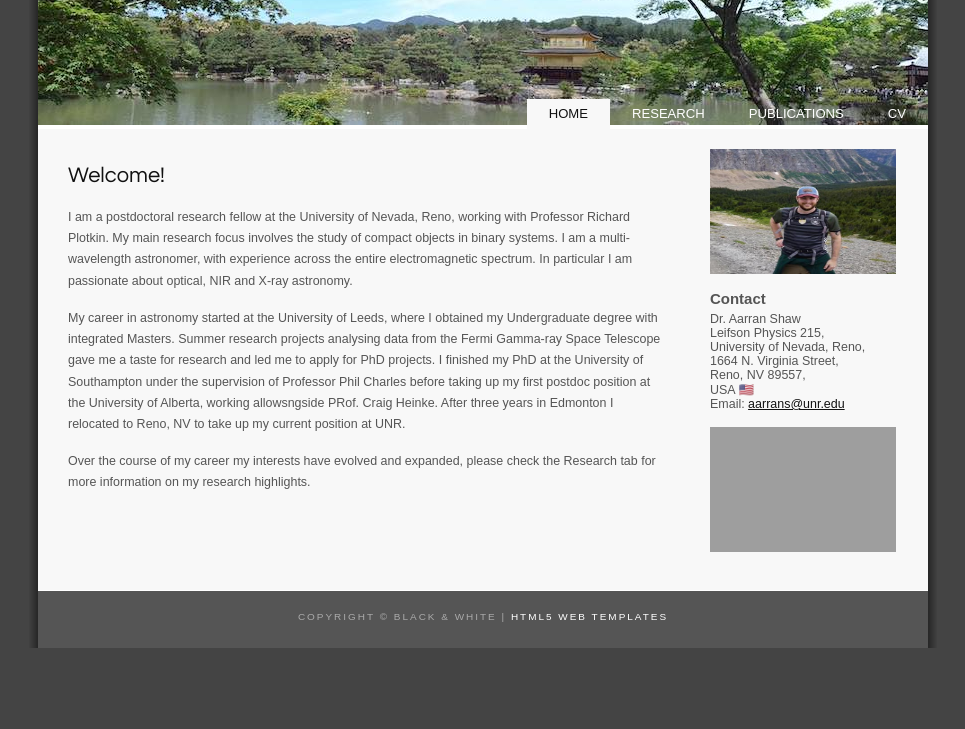
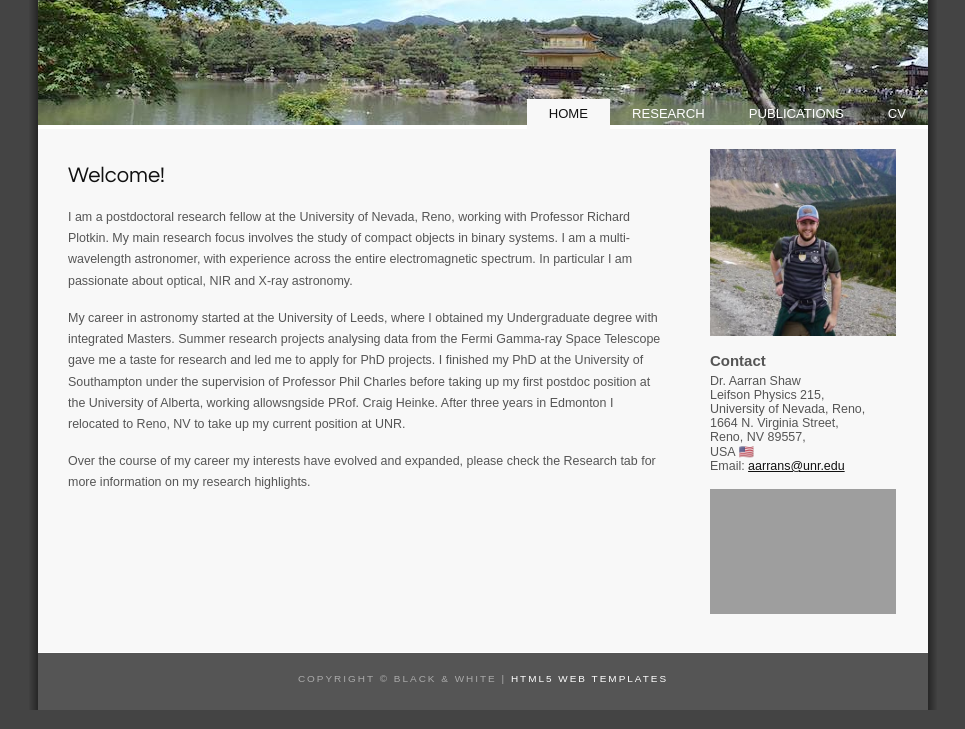
Before and after one commit to aarranshaw/aarranshaw.github.io, a plain HTML site: page index.html in a window 1280 px wide. Shown: the part 71-800 px from the top of the page, without its empty margins (157-1122 px from the left). Drawn offline with Linux system fonts and the light colour scheme; grey boxes are pictures that could not be loaded.

Commit message:
changed my pic to have correct aspect ratio

```diff
--- a/index.html
+++ b/index.html
@@ -34,7 +34,7 @@
     </div>
     <div id="site_content">
       <div class="sidebar">
-        <span class="right"><img src="images/aarran.jpg" height="125" width="186.25" align="middle"/></span>
+        <span class="right"><img src="images/aarran.jpg" height="187" width="186.25" align="middle"/></span>
         <!-- insert your sidebar items here -->
         <p></p>
         <h4><b>Contact</b></h4>
```
